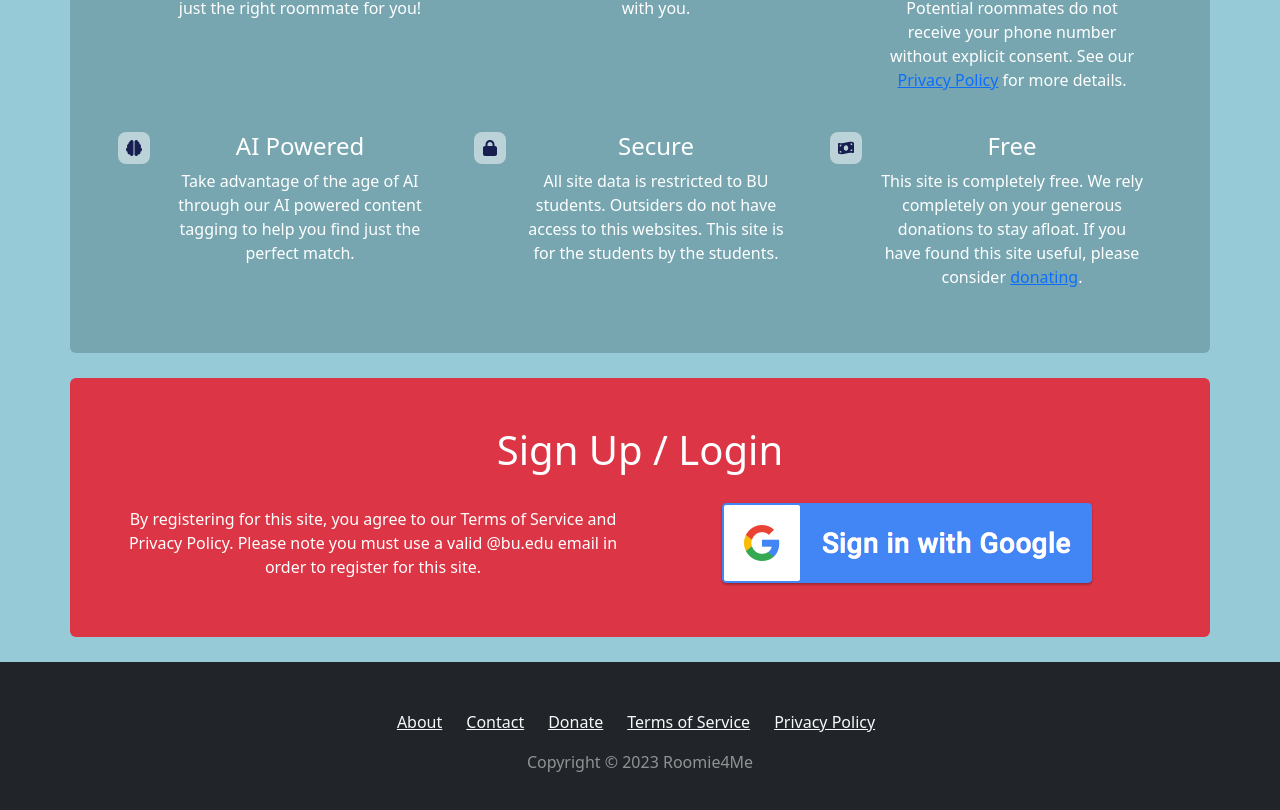
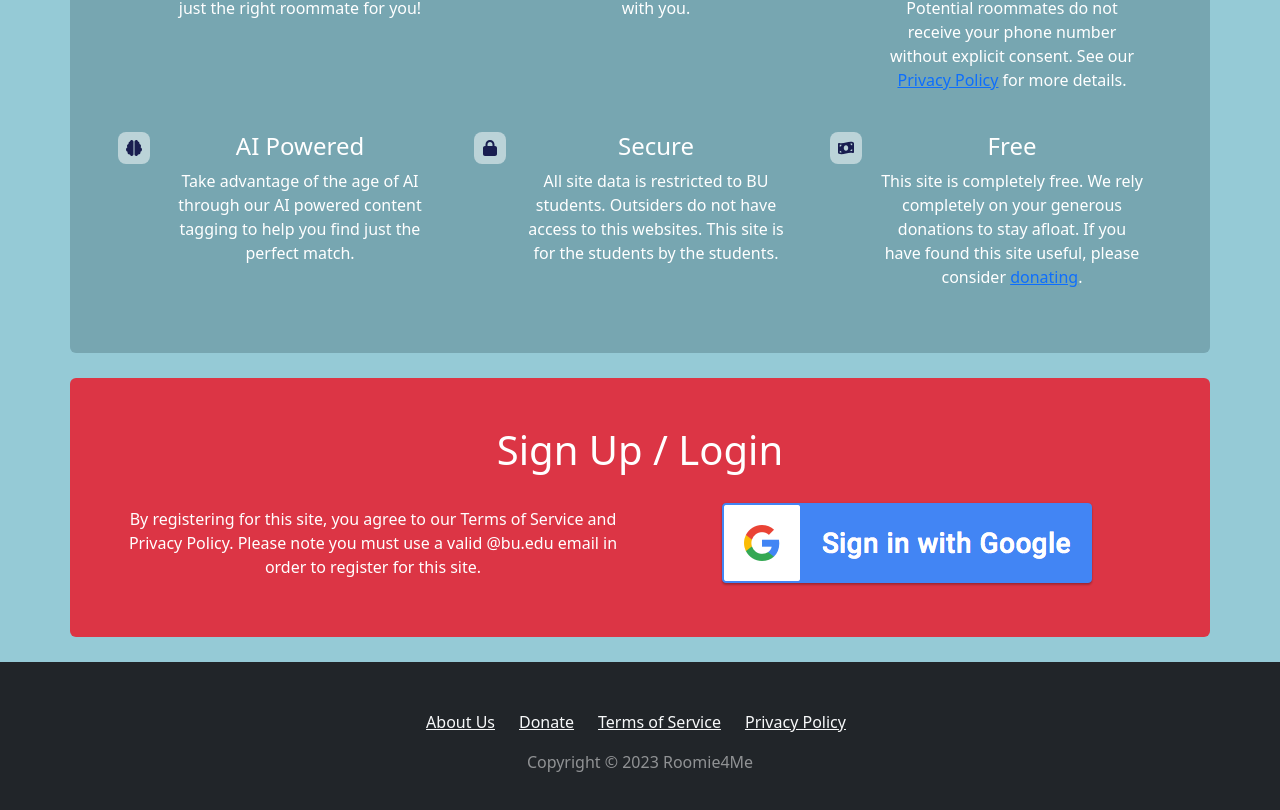
Before and after one commit to cs411-team-8/roomie4me, a React (Create React App) app in the folder frontend/: page / in a window 1280 px wide. Shown: the part 774-1584 px from the top of the page. Built offline with nearby package versions, Linux system fonts and the light colour scheme.

Commit message:
removed contact, changed about to about us

```diff
--- a/frontend/src/components/Footer.js
+++ b/frontend/src/components/Footer.js
@@ -7,12 +7,7 @@ function Footer() {
         <ul className="list-inline">
           <li className="list-inline-item me-4">
             <a className="link-light" href="about">
-              About
-            </a>
-          </li>
-          <li className="list-inline-item me-4">
-            <a className="link-light" href="contact">
-              Contact
+              About Us
             </a>
           </li>
           <li className="list-inline-item me-4">
```
